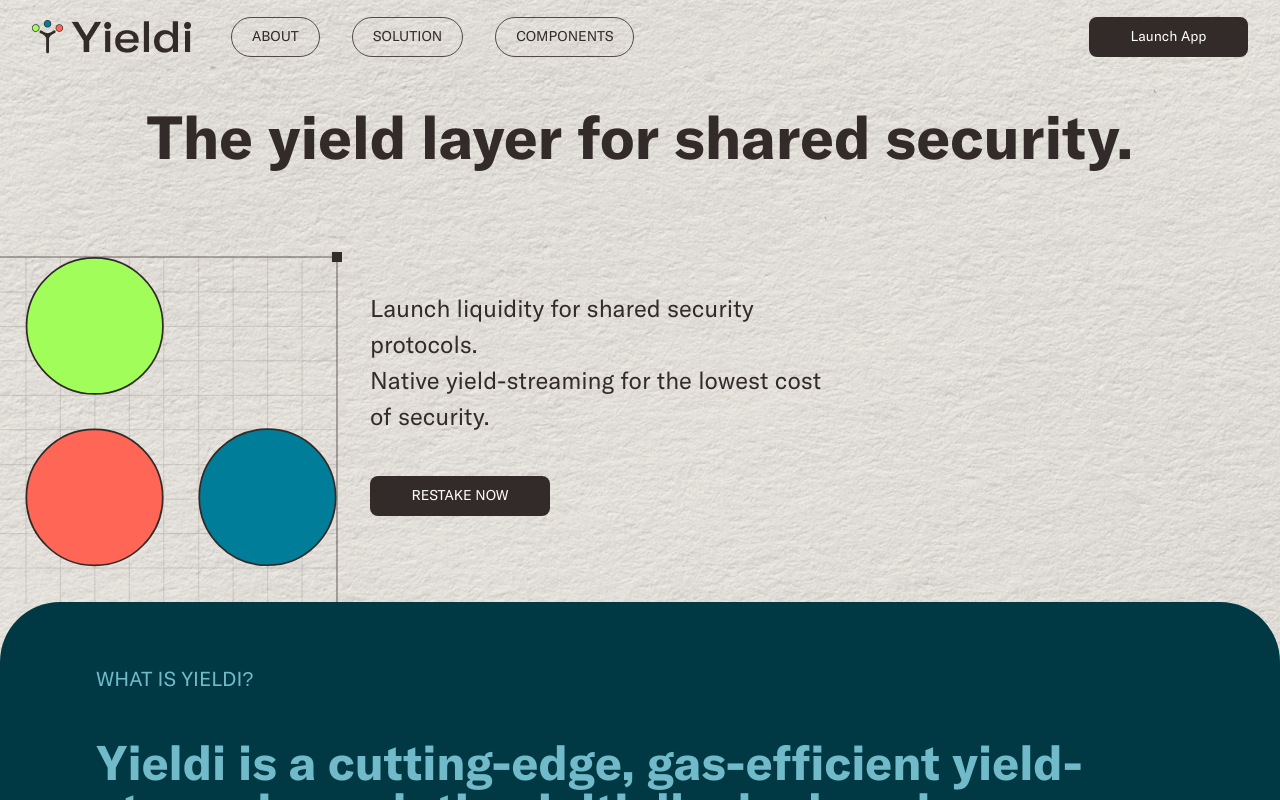
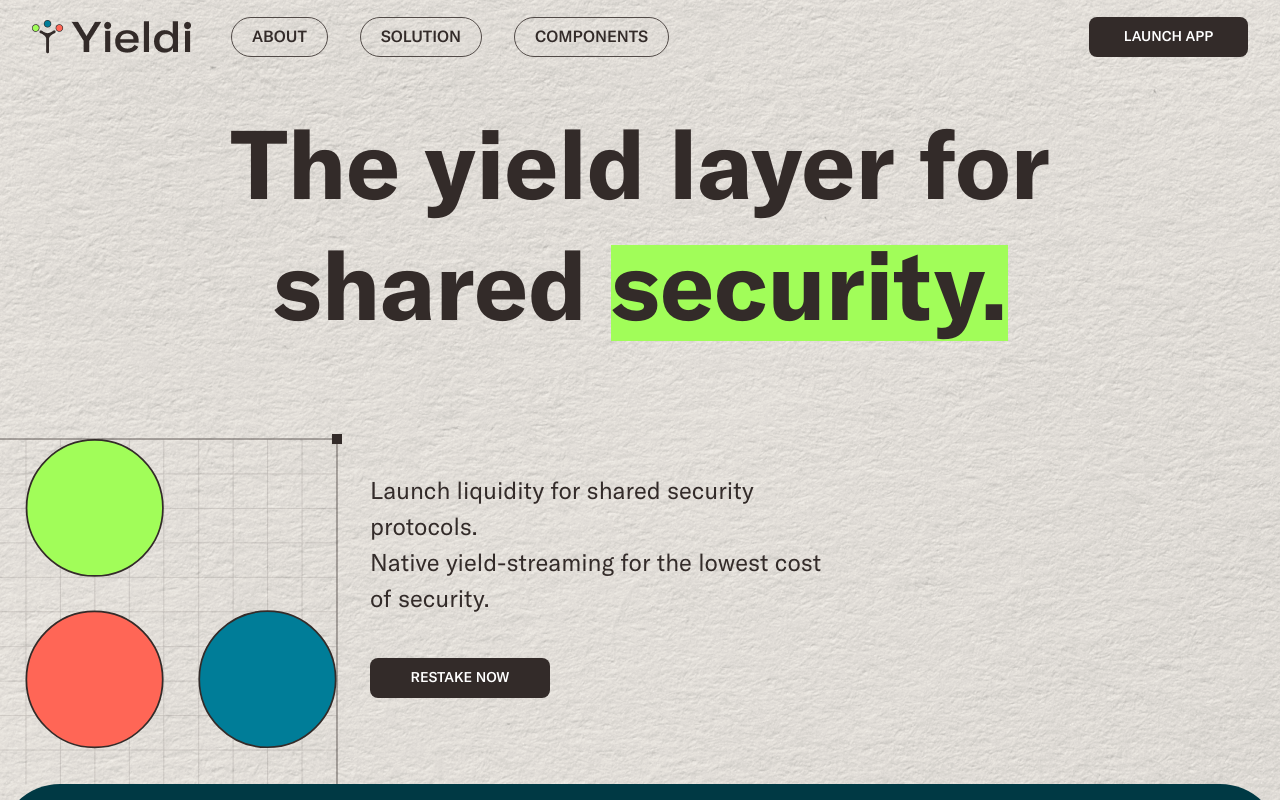
Before and after one commit to yieldi-labs/landing-page, a Next.js app: page / in a window 1280 px wide. Shown: the top 800 px of the page. Built offline with nearby package versions, Linux system fonts and the light colour scheme.

Commit message:
fix title and menu styling

```diff
--- a/components/ui/Hero/index.jsx
+++ b/components/ui/Hero/index.jsx
@@ -1,12 +1,13 @@
 import NavLink from "../NavLink"
 import Image from "next/image"
+import styles from "../../../styles/home.module.css"
 
 const Hero = () => (
     <section>
         <div className="text-gray-600 mt-28 flex flex-col">
             <div className="text-center">
-                <div className="mx-auto sm:text-6xl text-center text__color--main text-8xl font-bold">
-                    The yield layer for shared security.
+                <div className={styles.title + ' mx-auto'}>
+                    The yield layer for shared <span>security.</span>
                 </div>
                 <div className="flex mt-20 z-0">
                     <Image src="/Construction.svg" width={500} height={665} alt="construction" className="ml-[-158px]" />
--- a/components/ui/Navbar/index.jsx
+++ b/components/ui/Navbar/index.jsx
@@ -3,6 +3,7 @@
 import { useEffect, useState } from 'react'
 import Brand from '../Brand'
 import NavLink from '../NavLink'
+import styles from '../../../styles/navbar.module.css'
 
 const Navbar = () => {
     const [scrolled, setScrolled] = useState(false);
@@ -75,25 +76,20 @@
                     </div>
                     <div className={`flex-1 pb-3 mt-8 md:pb-0 md:mt-0 md:flex ${state ? "" : "hidden"} justify-between align-middle`}>
                         <ul className='text-gray-700 space-y-6 md:flex md:space-x-8 md:ml-5 md:space-y-0 md:text-gray-600 md:font-medium'>
-                            {
-                                navigation.map((item, idx) => {
-                                    return (
-                                        <li key={idx} className="text__color--main duration-150 hover:text-gray-900 h-10 px-5 py-2.5 rounded-[40px] border border-[#514a47] justify-center items-center gap-2.5 inline-flex">
-                                            <Link
-                                                href={item.path}
-                                                className="block"
-                                            >
-                                                {item.title}
-                                            </Link>
-                                        </li>
-                                    )
-                                })
-                            }
+                            {navigation.map((item, idx) => {
+                                return (
+                                    <li key={idx} className={styles.btn + ' duration-150 hover:text-gray-900 h-10 px-5 py-2.5 rounded-[40px] border border-[#514a47] justify-center items-center gap-2.5 inline-flex'}>
+                                        <Link href={item.path} className="block">
+                                            {item.title}
+                                        </Link>
+                                    </li>
+                                )
+                            })}
                         </ul>
                         <div className='flex'>
                             <NavLink
                                 href="/get-started"
-                                className="font-medium text-sm text-white hover:bg-gray-600 active:bg-gray-900 md:inline w-[159px] h-10 px-5 py-2.5 bg-[#332b29] rounded-[40px] justify-center items-center gap-2.5 inline-flex"
+                                className={styles.btn + ' ' + styles.btnLaunch + ' font-medium text-sm text-white hover:bg-gray-600 active:bg-gray-900 md:inline w-[159px] h-10 px-5 py-2.5 bg-[#332b29] rounded-[40px] justify-center items-center gap-2.5 inline-flex'}
                             >
                                 Launch App
                             </NavLink>
--- a/styles/globals.css
+++ b/styles/globals.css
@@ -3,21 +3,28 @@
 @tailwind utilities;
 
 @font-face {
-  font-family: 'GTAmerica';
+  font-family: 'GT America Trial';
   src: url('/fonts/GT-America-Standard-Bold-Trial.otf') format('opentype');
   font-style: normal;
   font-weight: bold;
 }
 
 @font-face {
-  font-family: 'GTAmerica';
+  font-family: 'GT America Trial';
+  src: url('/fonts/GT-America-Standard-Medium-Trial.otf') format('opentype');
+  font-style: normal;
+  font-weight: 500;
+}
+
+@font-face {
+  font-family: 'GT America Trial';
   src: url('/fonts/GT-America-Standard-Regular-Trial.otf') format('opentype');
   font-style: normal;
   font-weight: normal;
 }
 
 body {
-    font-family: 'GTAmerica', sans-serif;
+    font-family: 'GT America Trial', sans-serif;
 }
 
 .custom-screen {
--- /dev/null
+++ b/styles/home.module.css
@@ -0,0 +1,14 @@
+.title {
+    color: var(--Raisin-Black, #332B29);
+    text-align: center;
+    font-family: "GT America Trial", sans-serif;
+    font-size: 96px;
+    font-style: normal;
+    font-weight: 700;
+    line-height: normal;
+    max-width: 990px;
+}
+
+.title span {
+    background: var(--Green-Yellow, #A1FD59);
+}
--- /dev/null
+++ b/styles/navbar.module.css
@@ -0,0 +1,14 @@
+.btn {
+    color: var(--Raisin-Black, #332B29);
+    text-align: center;
+    font-family: "GT America Trial";
+    font-size: 16px;
+    font-style: normal;
+    font-weight: 500;
+    line-height: normal;
+    text-transform: uppercase;
+}
+
+.btnLaunch {
+    color: var(--Isabelline, #F5F1EB);
+}
```
Also changed, not shown: public/fonts/GT-America-Standard-Medium-Trial.otf (added).
